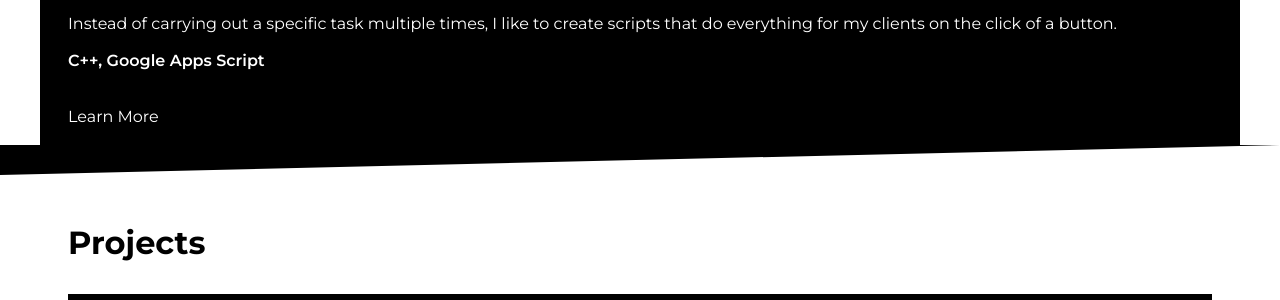
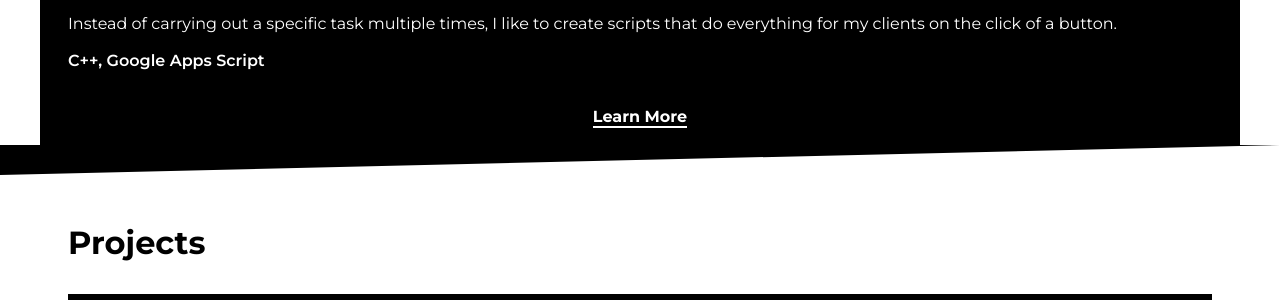
Before and after one commit to sudoshreyansh/sudoshreyansh.github.io, a Jekyll site: the page built from home.md, in a window 1280 px wide. Shown: the part 2252-2552 px from the top of the page. Built offline with Jekyll 4.4.1, drawn with Linux system fonts in a browser that asks for light colours.

Commit message:
fixed bug in button class

```diff
--- a/_layouts/custom.html
+++ b/_layouts/custom.html
@@ -96,7 +96,7 @@
                     </p>
                 </div>
             </div>
-            <div class="more-button">
+            <div class="more-link white-link link">
                 Learn More
             </div>
         </div>
@@ -117,7 +117,7 @@
                 <div class="projects-content--card">
                 </div>
             </div>
-            <div class="more-button">
+            <div class="more-link link">
                 View More
             </div>
         </div>
```
